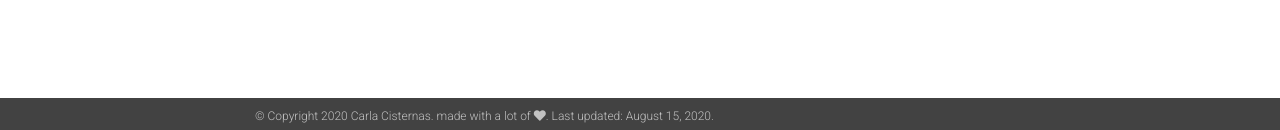
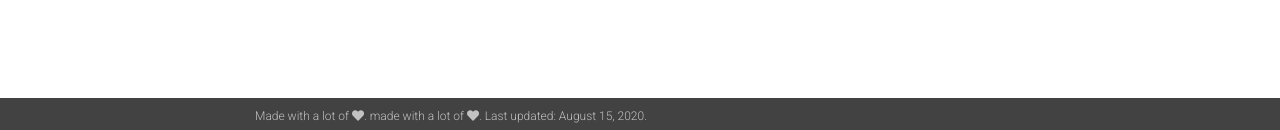
Before and after one commit to training-datalab/carlacisternas.com, a Jekyll site: the page built from _pages/about.md, in a window 1280 px wide. Shown: the part 767-897 px from the top of the page. Built offline with Jekyll 4.4.1, drawn with Linux system fonts in a browser that asks for light colours; nearby versions of some CDN libraries; a style sheet for code colours, icons or effects is not loaded.

Commit message:
Update footer.html

```diff
--- a/_includes/footer.html
+++ b/_includes/footer.html
@@ -1,7 +1,7 @@
 {% if site.footer_fixed %}
 <footer class="fixed-bottom">
   <div class="container mt-0">
-    &copy; Copyright {{ site.time | date: '%Y' }} {{ site.title }}.
+    Made with a lot of <i class="fas fa-heart"></i>.
     {{ site.footer_text }}
     {% if site.last_updated %}
     Last updated: {{ "now" | date: '%B %d, %Y' }}.
```
